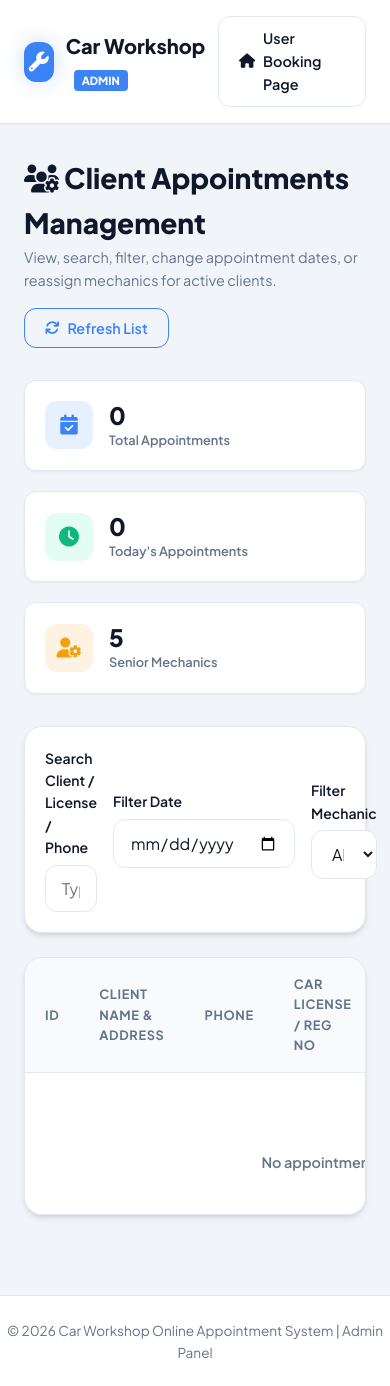
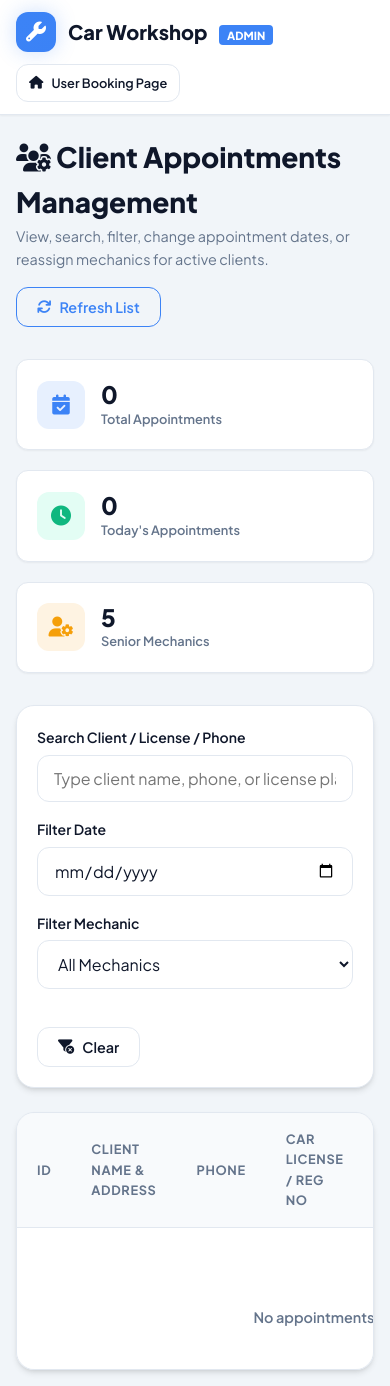
Before and after one commit to tanjilaafsarirubina/car-workshop, a PHP site: page /admin.php in a window 390 px wide; the page is wider, and only the part inside the window is pictured. Shown: the top 1386 px of that part. Before the commit the page ends 1359 px from the top of that part, so only its background shows below. Run offline with PHP 8.4, Linux system fonts and the light colour scheme; data comes from the database, SQL or seed files in the repository; data that the repository does not hold is empty; some libraries are stand-ins or nearby versions.

Commit message:
Make the booking and admin pages fit on phones
At 375px both pages scrolled sideways: the navbar buttons couldn't wrap
and two inline grids (licence/engine row, admin filters) kept their
columns. The grids are now classes with breakpoints, and the navbar and
padding shrink under 600px.

Co-Authored-By: Claude Opus 5.5 <noreply@anthropic.com>

```diff
--- a/admin.php
+++ b/admin.php
@@ -64,7 +64,7 @@
     </div>
 
     <div class="card" style="margin-bottom: 1.5rem; padding: 1.25rem;">
-      <div style="display: grid; grid-template-columns: 2fr 1fr 1fr auto; gap: 1rem; align-items: center;">
+      <div class="filter-grid">
         <div>
           <label class="form-label" for="filterSearch">Search Client / License / Phone</label>
           <input type="text" id="filterSearch" class="form-input" placeholder="Type client name, phone, or license plate...">
--- a/index.php
+++ b/index.php
@@ -91,7 +91,7 @@
             <div class="field-error" id="err_address">Please enter your address.</div>
           </div>
 
-          <div style="display: grid; grid-template-columns: 1fr 1fr; gap: 1rem;">
+          <div class="form-row">
             <div class="form-group">
               <label class="form-label" for="car_license">Car License / Reg No. <span class="req">*</span></label>
               <input type="text" id="car_license" name="car_license" class="form-input" placeholder="e.g. DHAKA-METRO-GA-11-2233" required>
--- a/style.css
+++ b/style.css
@@ -689,3 +689,59 @@ button, input, select, textarea {
   font-size: 0.85rem;
   color: var(--text-muted);
 }
+
+.form-row {
+  display: grid;
+  grid-template-columns: 1fr 1fr;
+  gap: 1rem;
+}
+
+.filter-grid {
+  display: grid;
+  grid-template-columns: 2fr 1fr 1fr auto;
+  gap: 1rem;
+  align-items: center;
+}
+
+@media (max-width: 900px) {
+  .filter-grid {
+    grid-template-columns: 1fr 1fr;
+  }
+}
+
+/* Phones: let the navbar wrap and stack the side-by-side form fields. */
+@media (max-width: 600px) {
+  .nav-container {
+    flex-wrap: wrap;
+    gap: 0.75rem;
+    padding: 0.75rem 1rem;
+  }
+
+  .nav-actions {
+    gap: 0.5rem;
+  }
+
+  .nav-actions .btn {
+    padding: 0.5rem 0.75rem;
+    font-size: 0.8rem;
+  }
+
+  .main-wrapper {
+    margin: 1.25rem auto;
+    padding: 0 1rem;
+  }
+
+  .hero-banner,
+  .card {
+    padding: 1.25rem;
+  }
+
+  .hero-title {
+    font-size: 1.6rem;
+  }
+
+  .form-row,
+  .filter-grid {
+    grid-template-columns: 1fr;
+  }
+}
```
